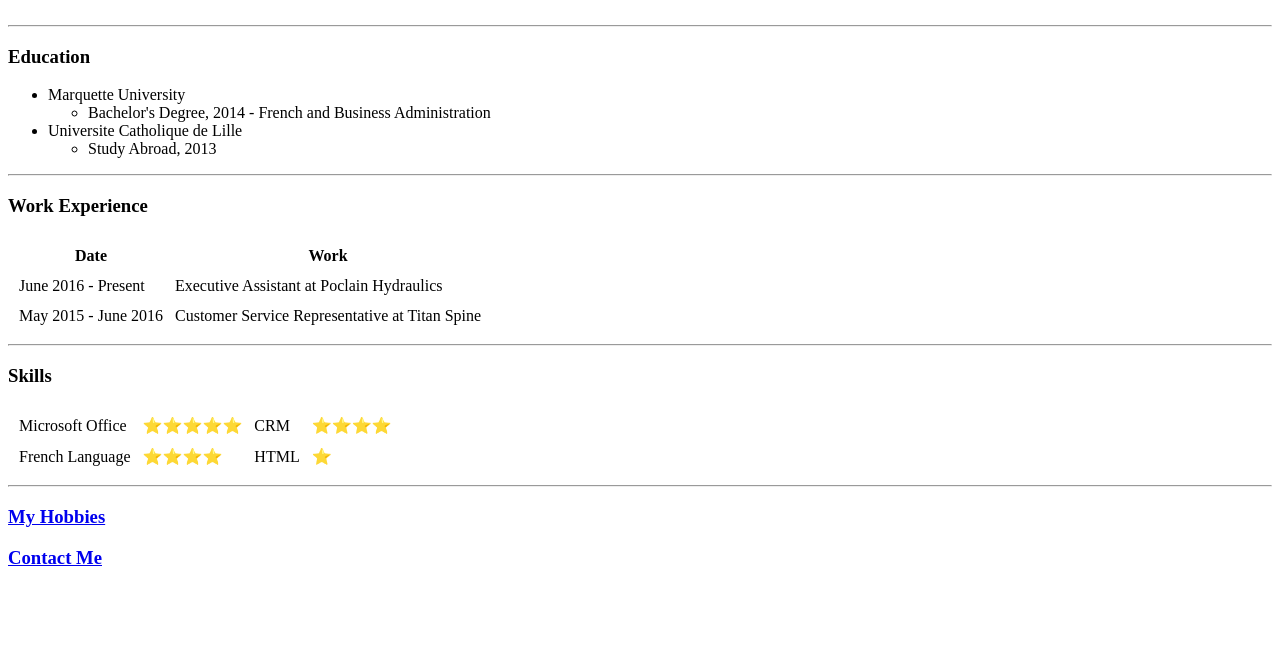
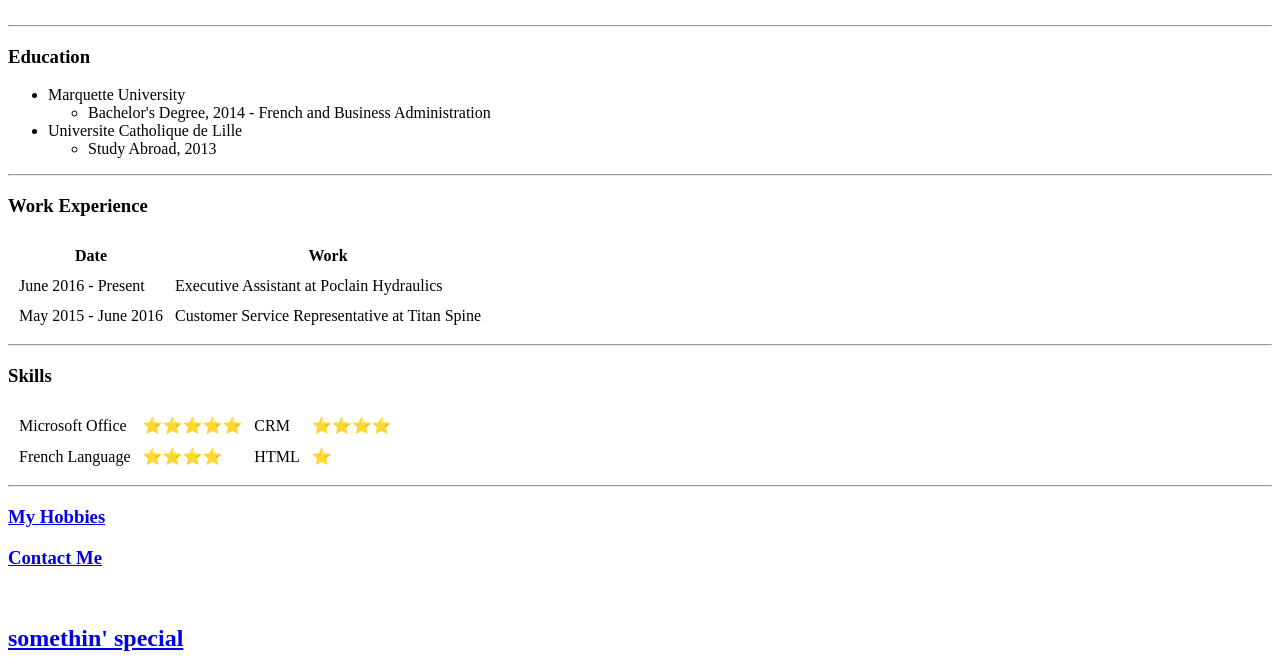
Before and after one commit to matlockt/cv, a plain HTML site: page index.html in a window 1280 px wide. Shown: the part 337-1009 px from the top of the page. Before the commit the page ends 924 px from the top, so only its background shows below. Drawn offline with Linux system fonts and the light colour scheme.

Commit message:
Update index.html
added a joke

```diff
--- a/index.html
+++ b/index.html
@@ -77,6 +77,8 @@
   <hr>
   <h3><a href="hobbies.html">My Hobbies</a></h3>
   <h3><a href="contactme.html">Contact Me</a></h3>
+  <br>
+  <h2><a href="https://i.kym-cdn.com/entries/icons/mobile/000/033/233/cover8.jpg">somethin' special</a>
 
 </body>
 
```
